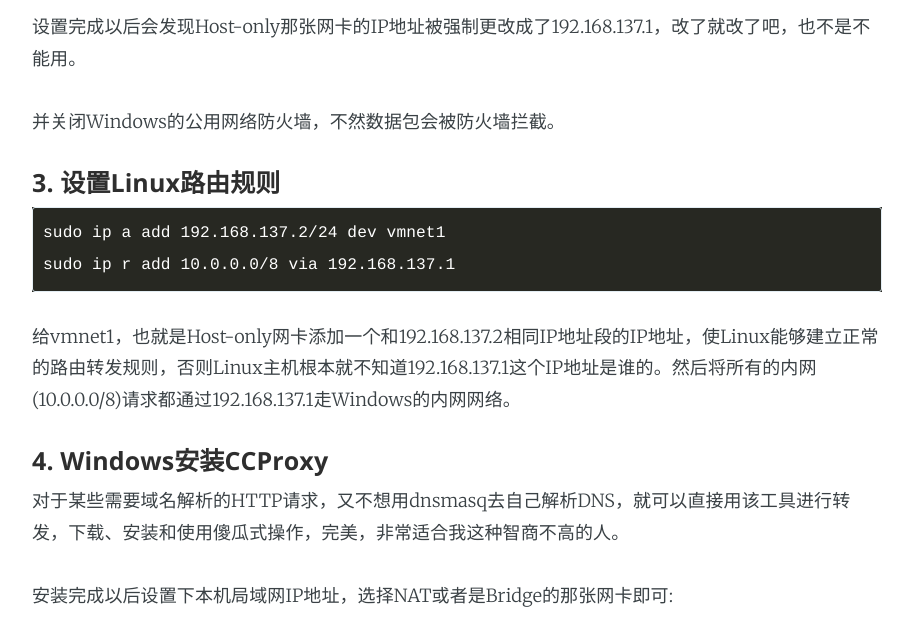
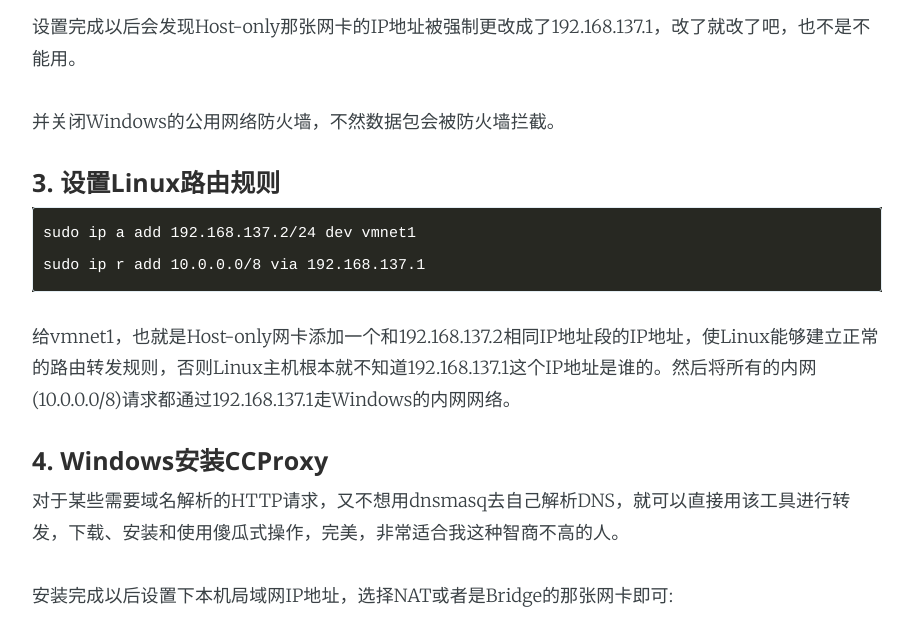
Before and after one commit to SmartKeyerror/Mario, a Jekyll site: the page built from _posts/2020-02-27-Linux-Use-EasyConnect.md, in a window 1280 px wide. Shown: the part 1967-2590 px from the top of the page, without its empty margins (183-1096 px from the left). Built offline with Jekyll 4.4.1, drawn with Linux system fonts in a browser that asks for light colours; nearby versions of some CDN libraries; grey boxes are pictures that could not be loaded.

Commit message:
:bento: update code font-size

```diff
--- a/_layouts/default.html
+++ b/_layouts/default.html
@@ -46,6 +46,7 @@
         </footer>
     </div>
     <!-- highlight.js -->
+<!--    <link rel="stylesheet" href="//cdn.bootcss.com/highlight.js/10.1.2/styles/monokai-sublime.min.css">-->
     <script src="//cdnjs.cloudflare.com/ajax/libs/highlight.js/9.3.0/highlight.min.js"></script>
     <script>hljs.initHighlightingOnLoad();</script>
 
--- a/assets/css/screen.css
+++ b/assets/css/screen.css
@@ -369,7 +369,7 @@ pre {
 }
 
 pre code, pre tt {
-    font-size: inherit;
+    font-size: 15px;
     white-space: pre-wrap;
     background: transparent;
     border: none;
```
